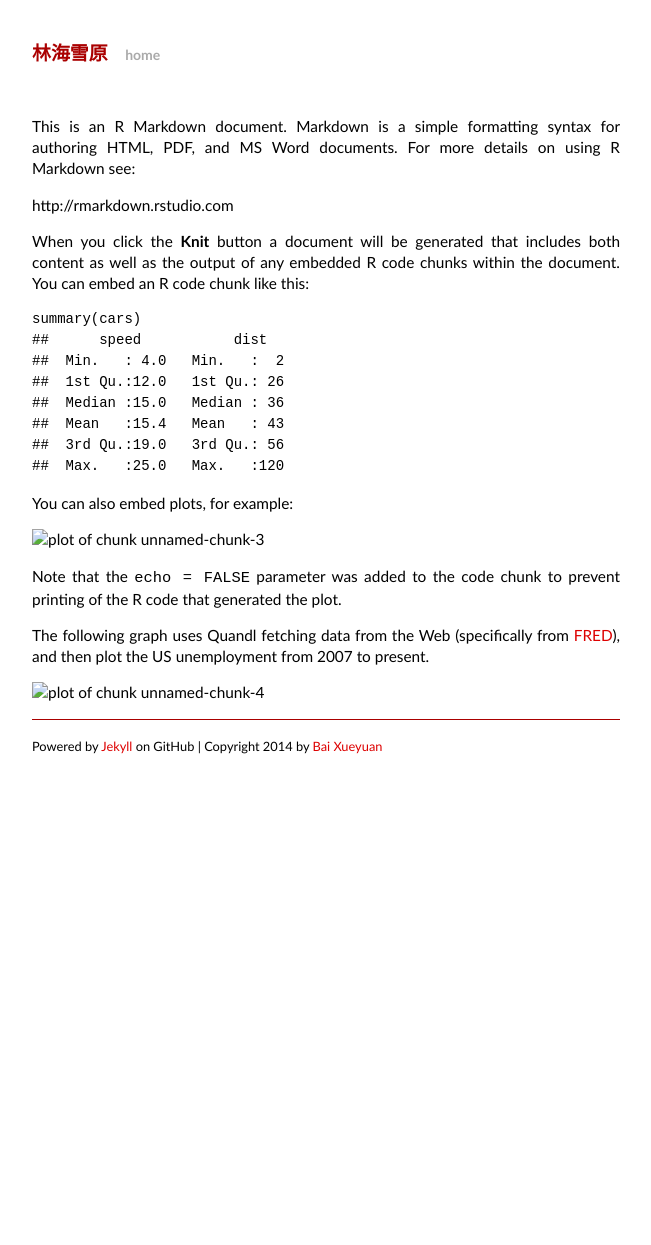
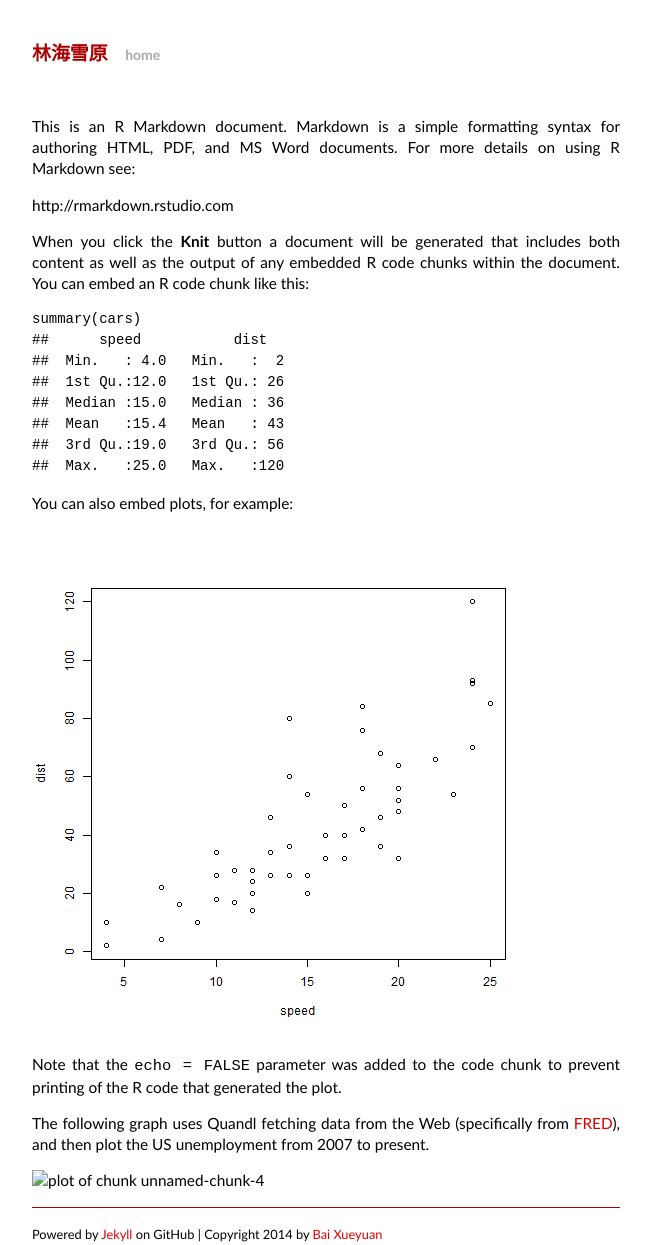
Before and after one commit to baixueyuan/jekyll, a Jekyll site: the page built from _posts/2014-04-16-test-rmarkdown.md, in a window 1280 px wide. Shown: the whole page, without its empty margins (314-965 px from the left). Built offline with Jekyll 4.4.1, drawn with Linux system fonts in a browser that asks for light colours; some web fonts are replaced; Markdown is read by kramdown in place of the engine named in the settings; before the commit the page ends 942 px from its top, so only the background shows below that.

Commit message:
add figure

```diff
--- a/_posts/2014-04-16-test-rmarkdown.md
+++ b/_posts/2014-04-16-test-rmarkdown.md
@@ -33,14 +33,14 @@ summary(cars)
 
 You can also embed plots, for example:
 
-![plot of chunk unnamed-chunk-3](figure/unnamed-chunk-3.png)
+![plot of chunk unnamed-chunk-3](/jekyll/figure/unnamed-chunk-3.png)
 
 
 Note that the `echo = FALSE` parameter was added to the code chunk to prevent printing of the R code that generated the plot.
 
 The following graph uses Quandl fetching data from the Web (specifically from [FRED][FRED]), and then plot the US unemployment from 2007 to present.
 
-![plot of chunk unnamed-chunk-4](figure/unnamed-chunk-4.png)
+![plot of chunk unnamed-chunk-4](/jekyll/ffigure/unnamed-chunk-4.png)
 
 
 
```
Also changed, not shown: figure/unnamed-chunk-2.png (added), figure/unnamed-chunk-3.png (added), figure/unnamed-chunk-4.png (added), 1 other file.
